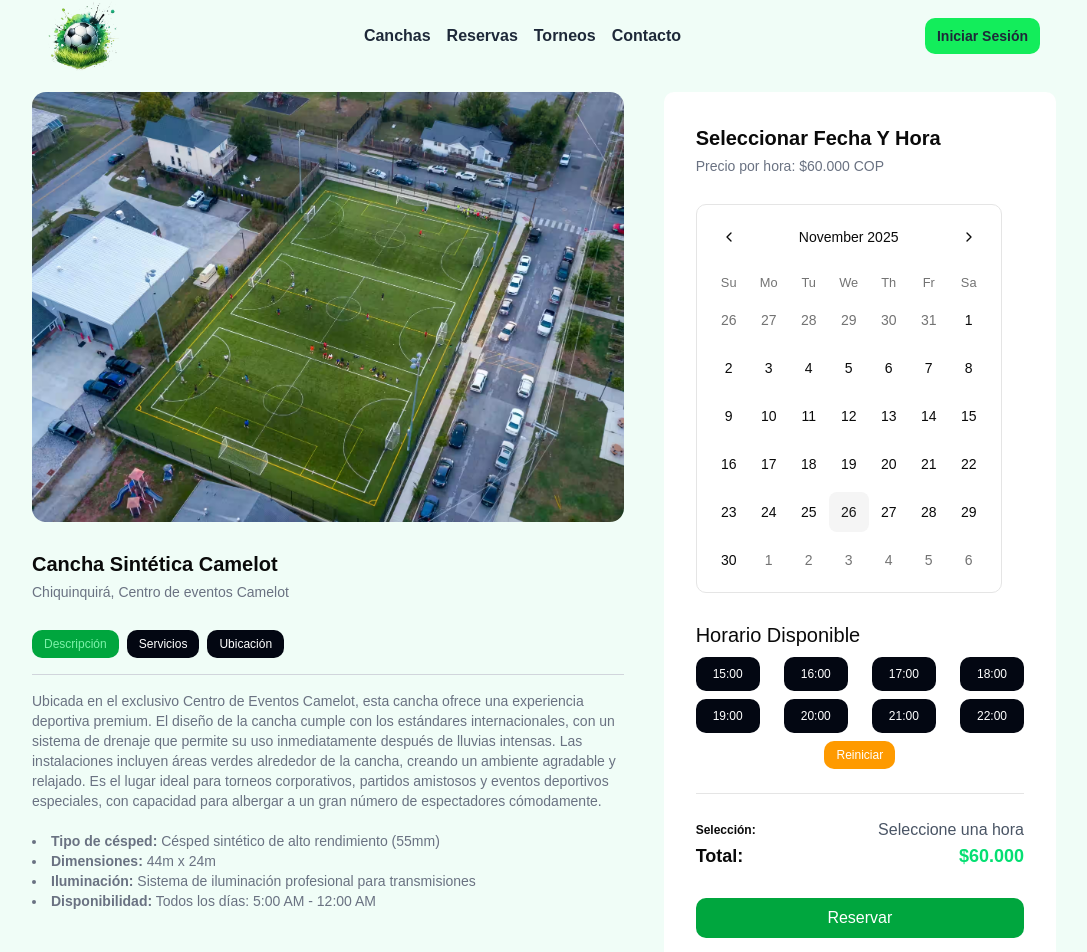
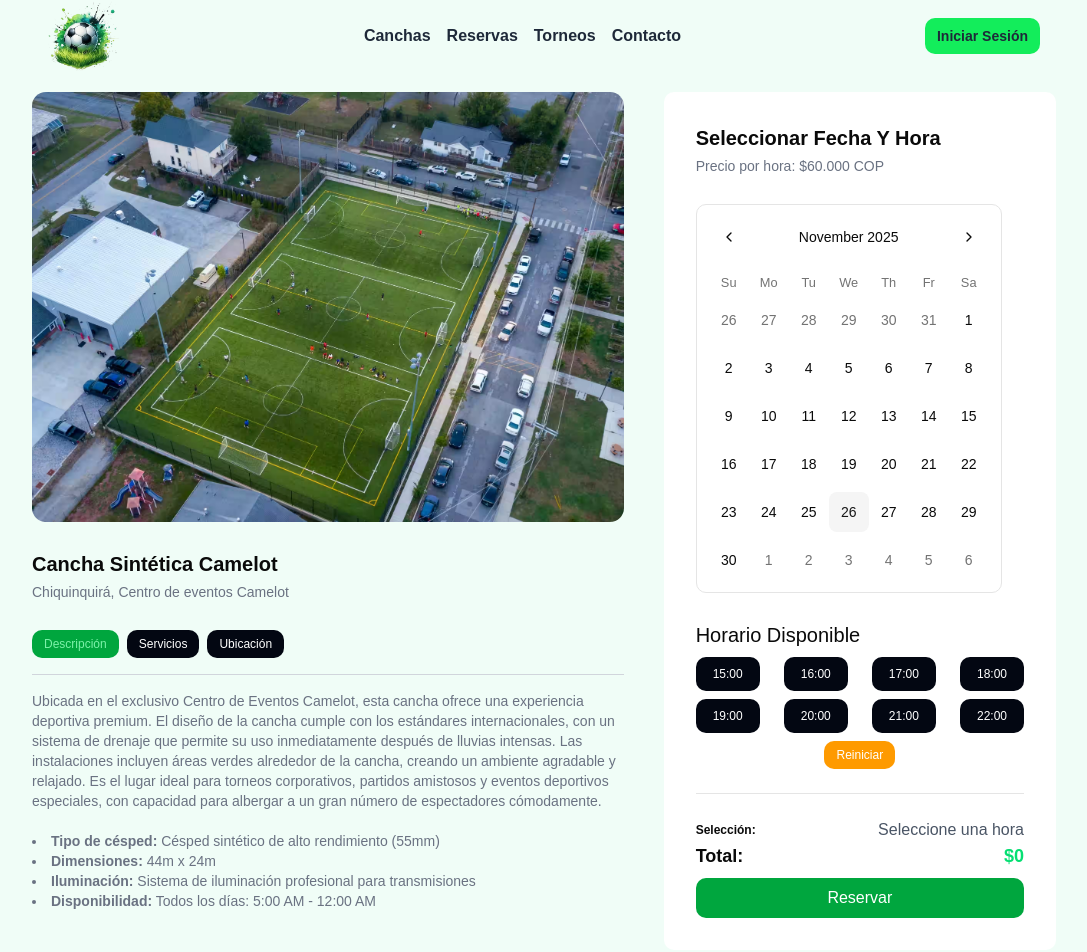
Before and after one commit to NesniDev/Field-Football, a React (Vite) app: page /field/camelot in a window 1280 px wide. Shown: the top 952 px of the page, without its empty margins (96-1183 px from the left). Built offline with nearby package versions, Linux system fonts and the light colour scheme.

Commit message:
fix style to component details

```diff
--- a/src/pages/DetailsField.tsx
+++ b/src/pages/DetailsField.tsx
@@ -82,10 +82,13 @@ export const DetailsField = () => {
               </div>
               <div className='flex justify-between items-center gap-5 font-orbitron'>
                 <span className='font-bold text-lg'>Total:</span>
-                <span className='text-green-400 text-lg font-bold'>${info.price}</span>
+                <span className='text-green-400 text-lg font-bold'>${time === 'Seleccione una hora' ? 0 : info.price}</span>
               </div>
             </div>
-            <button className='w-full bg-green-600 text-white py-2 rounded-lg mt-5 font-orbitron cursor-pointer' onClick={() => setReserve(true)}>Reservar</button>
+            <div className={`${time === 'Seleccione una hora' && reserve ? 'flex justify-center items-center' : 'hidden'}`}>
+              <span className='inline-flex items-center rounded-md bg-red-400/40 px-2 py-1 font-medium text-xs text-red-400 inset-ring inset-ring-red-500/50'>{time === 'Seleccione una hora' && reserve ? 'Seleccione una hora' : ``}</span>
+            </div>
+            <button className='w-full bg-green-600 text-white py-2 rounded-lg font-orbitron cursor-pointer' onClick={() => setReserve(true)}>Reservar</button>
         </aside>
       </main>
     </>
```
